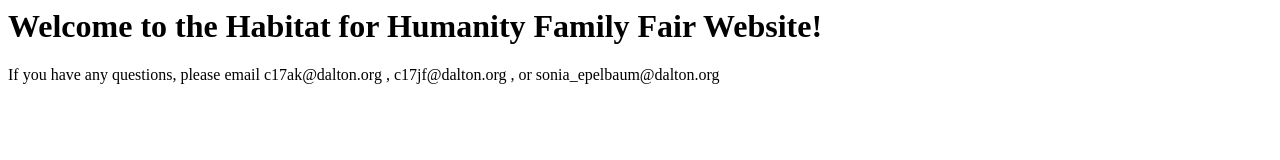
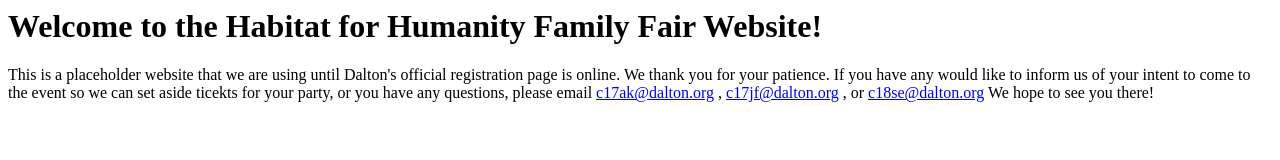
Before and after one commit to alkaplan/alkaplan.github.io, a plain HTML site: page index.html in a window 1280 px wide. Drawn offline with Linux system fonts and the light colour scheme.

Commit message:
updated index again with emails

```diff
--- a/index.html
+++ b/index.html
@@ -1,3 +1,7 @@
 <h1>Welcome to the Habitat for Humanity Family Fair Website!</h1>
 
-If you have any questions, please email c17ak@dalton.org , c17jf@dalton.org , or sonia_epelbaum@dalton.org
+This is a placeholder website that we are using until Dalton's official registration page is online.  We thank you for your patience.
+
+If you have any would like to inform us of your intent to come to the event so we can set aside ticekts for your party, or you have any questions, please email <A HREF="mailto:c17ak@dalton.org">c17ak@dalton.org</A> , <A HREF="mailto:c17jf@dalton.org">c17jf@dalton.org</A> , or <A HREF="mailto:c18se@dalton.org">c18se@dalton.org</A>
+
+We hope to see you there!
```
